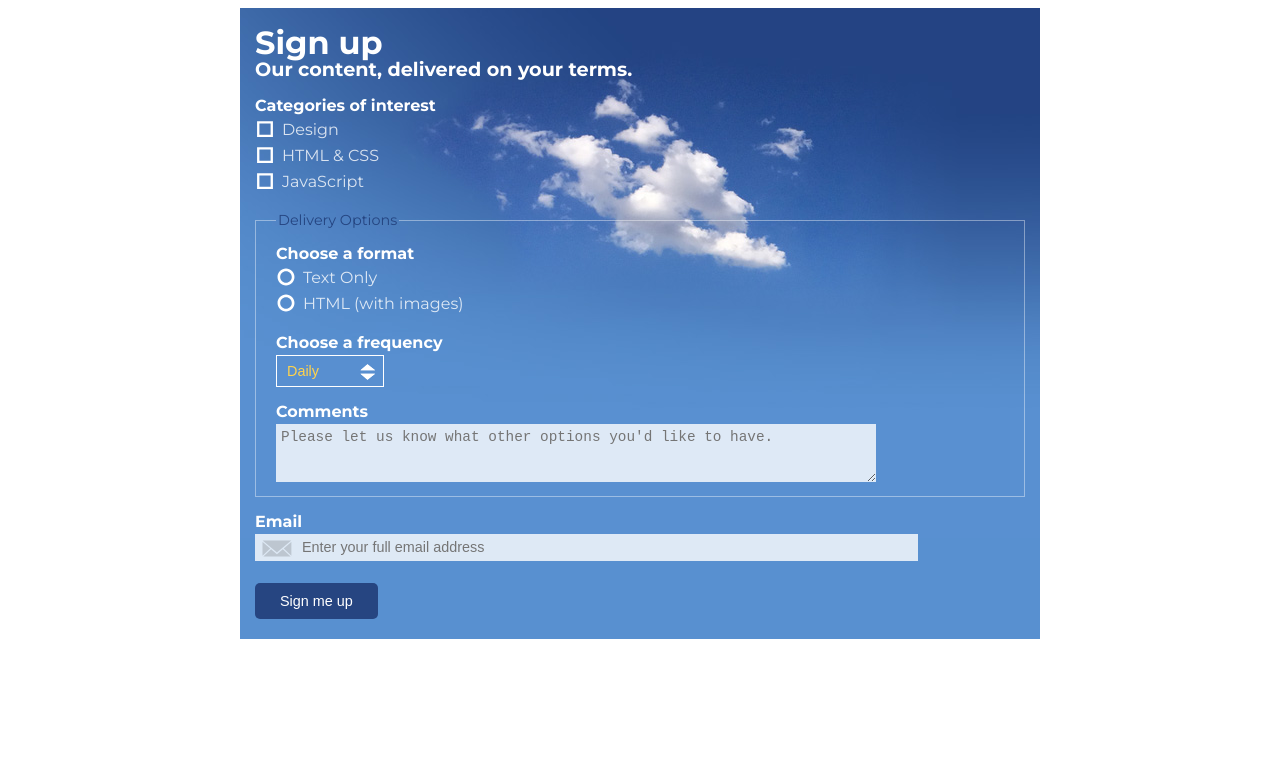
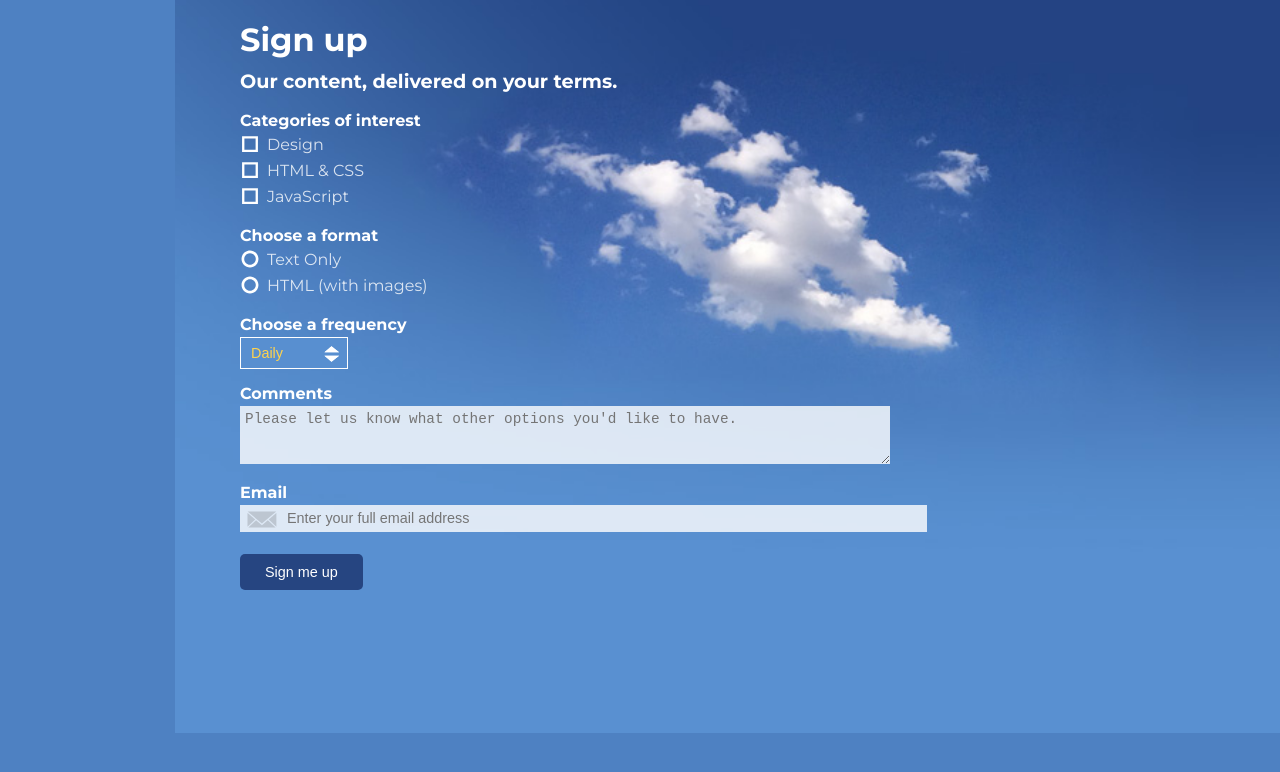
Before and after one commit to nerdyrasa/styling-form-elements, a plain HTML site: page index.html in a window 1280 px wide. Drawn offline with Linux system fonts and the light colour scheme.

Commit message:
Change the button type from submit to button to eliminate 405 error since not submitting to server. Adjust styling. Add javascript to hide the form when the button is clicked.

```diff
--- a/css/form.css
+++ b/css/form.css
@@ -4,7 +4,11 @@
 body {
     font-size: 16px;
     font-family: 'Montserrat', sans-serif;
-    background-color: #fff;
+    background-repeat: no-repeat;
+    background-position: 175px -120px;
+    background-image: url(../images/background.jpg);
+    background-color: #4e81c2;
+    background-size: cover;
 }
 
 div#page-wrap {
@@ -13,21 +17,22 @@ div#page-wrap {
 }
 
 form#signup {
-    max-width: 800px;
-    padding: 15px;
-    background: #5890d0 url(../images/background.jpg) no-repeat 0 -70px;
+    /*max-width: 800px;*/
+    /*padding: 15px;*/
 }
 
 form#signup h2 {
     margin: 0;
     color: #ffffff;
     font-size: 2em;
+    line-height: 2;
 }
 
 form#signup h3 {
     margin: -5px 0 12px 0;
     color: #ffffff;
     font-size: 1.2em;
+    line-height: 1.5;
 }
 
 form#signup h4 {
@@ -134,7 +139,7 @@ form#signup input#email:focus {
     background-color: #fff;
 }
 
-form#signup input[type=submit] {
+form#signup input[type=button] {
     font-size: .9em;
     color: #ffffff;
     border: none;
@@ -146,6 +151,12 @@ form#signup input[type=submit] {
     -webkit-appearance: none;
 }
 
-form#signup input[type=submit]:hover {
+form#signup input[type=button]:hover {
     color: #ffd34c;
 }
+
+p#thanks {
+    display: none;
+    color: #fff;
+    font-size: 3em;
+}
--- a/index.html
+++ b/index.html
@@ -22,9 +22,6 @@
         <input id="cat-j" type="checkbox" name="js"><label for="cat-j">JavaScript</label>
         <br>
 
-            <fieldset>
-
-                <legend>Delivery Options</legend>
 
         <h4>Choose a format</h4>
         <input id="format-t" type="radio" name="format"><label for="format-t">Text Only</label>
@@ -43,17 +40,19 @@
                 <textarea name="requests" rows="3"
                           placeholder="Please let us know what other options you'd like to have."></textarea>
 
-            </fieldset>
 
         <h4>Email</h4>
         <input id="email" type="text" placeholder="Enter your full email address">
         <br>
 
-            <input type="submit" value="Sign me up">
+        <input id="submit-btn" type="button" value="Sign me up">
 
     </form>
 
+    <p id="thanks">Thanks for registering.</p>
+
 </div>
+<script src="js/app.js"></script>
 </body>
 
 </html>
--- /dev/null
+++ b/js/app.js
@@ -0,0 +1,9 @@
+(function(){
+
+    "use strict";
+
+    document.getElementById("submit-btn").addEventListener("click", function(){
+      document.getElementById("signup").style.display = "none";
+      document.getElementById("thanks").style.display = "block";
+    });
+})();
```
Lines whose indentation alone changed are shown as unchanged.
